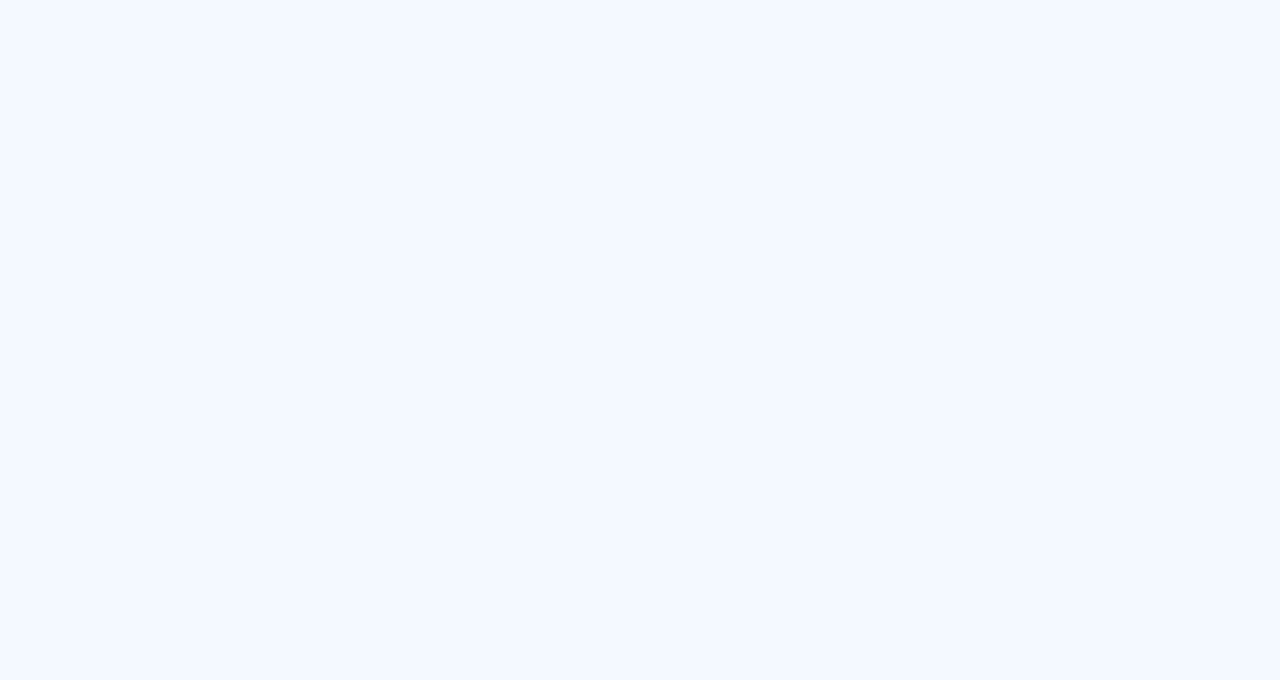
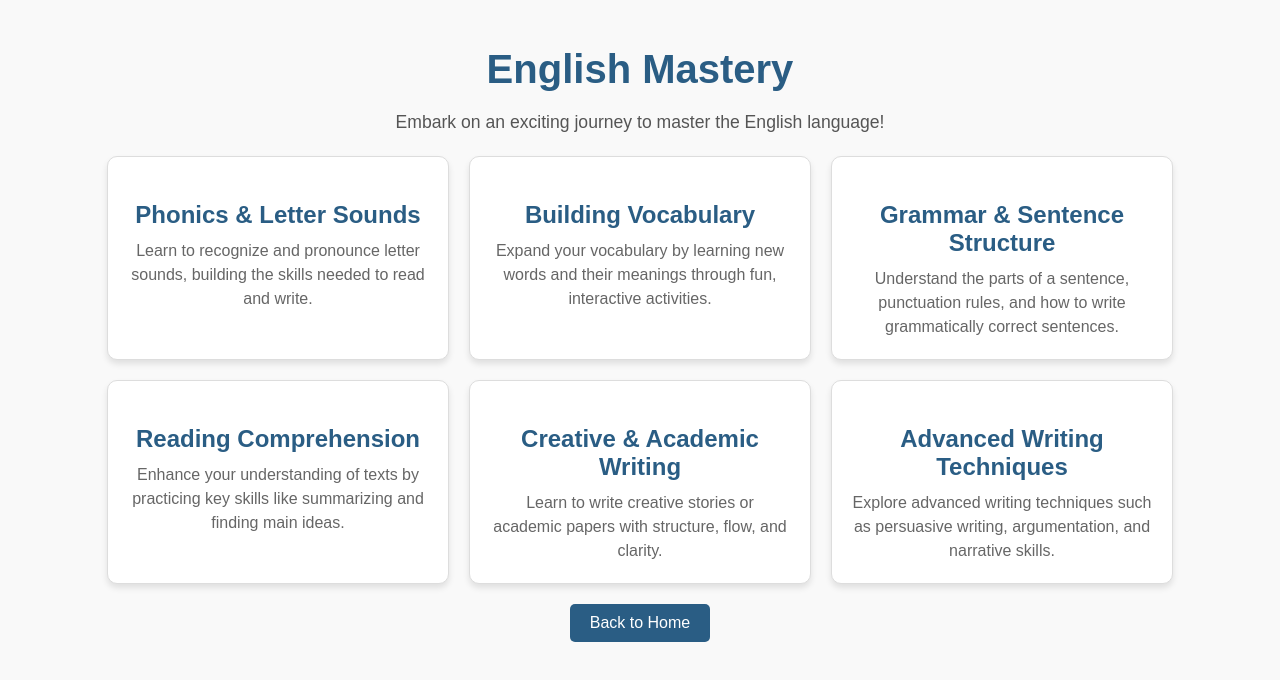
Before and after one commit to MadiBrom/Norbs, a React (Vite) app in the folder myapp-backend/myapp-frontend/: page /english in a window 1280 px wide. Before the commit this address had no page. Shown: the top 680 px of the page. Built offline with nearby package versions, Linux system fonts and the light colour scheme.

Commit message:
English Page Updates

```diff
--- a/myapp-backend/myapp-frontend/src/App.jsx
+++ b/myapp-backend/myapp-frontend/src/App.jsx
@@ -3,7 +3,6 @@
 import Home from './Components/Home';
 import MathPage from './Components/MathPage';
 import EnglishPage from './Components/EnglishPage';
-import WritingPage from './Components/WritingPage';
 import AboutPage from './Components/AboutPage';
 
 const App = () => {
@@ -12,8 +11,7 @@
       <Routes>
         <Route path="/" element={<Home />} />
         <Route path="/math" element={<MathPage />} />
-        <Route path="/reading" element={<EnglishPage />} />
-        <Route path="/writing" element={<WritingPage />} />
+        <Route path="/english" element={<EnglishPage />} />
         <Route path="/about" element={<AboutPage />} />
       </Routes>
     </Router>
--- /dev/null
+++ b/myapp-backend/myapp-frontend/src/Components/EnglishPage.css
@@ -0,0 +1,124 @@
+/* EnglishPage.css */
+
+/* General page styling */
+.english-page {
+    font-family: 'Arial', sans-serif;
+    text-align: center;
+    padding: 20px;
+    background-color: #f9f9f9;
+    color: #333;
+  }
+
+  h1 {
+    color: #2a5d84;
+    font-size: 2.5rem;
+    margin-bottom: 10px;
+  }
+
+  p {
+    font-size: 1.1rem;
+    margin-bottom: 20px;
+    color: #555;
+  }
+
+  /* Topics list styling */
+  .topics-list {
+    display: flex;
+    flex-wrap: wrap;
+    justify-content: center;
+    gap: 20px;
+  }
+
+  .topic-card {
+    background-color: #ffffff;
+    border: 1px solid #ddd;
+    border-radius: 10px;
+    width: 300px;
+    padding: 20px;
+    box-shadow: 0 4px 6px rgba(0, 0, 0, 0.1);
+    cursor: pointer;
+    transition: transform 0.2s, box-shadow 0.2s;
+  }
+
+  .topic-card:hover {
+    transform: translateY(-5px);
+    box-shadow: 0 8px 12px rgba(0, 0, 0, 0.2);
+  }
+
+  .topic-card h3 {
+    color: #2a5d84;
+    font-size: 1.5rem;
+    margin-bottom: 10px;
+  }
+
+  .topic-card p {
+    color: #666;
+    font-size: 1rem;
+    margin: 0;
+  }
+
+  /* Modal styling */
+  .modal {
+    position: fixed;
+    top: 0;
+    left: 0;
+    width: 100%;
+    height: 100%;
+    background-color: rgba(0, 0, 0, 0.5);
+    display: flex;
+    align-items: center;
+    justify-content: center;
+  }
+
+  .modal-content {
+    background-color: #ffffff;
+    border-radius: 10px;
+    width: 400px;
+    padding: 20px;
+    text-align: center;
+    box-shadow: 0 4px 6px rgba(0, 0, 0, 0.3);
+  }
+
+  .modal-content h2 {
+    font-size: 1.8rem;
+    color: #2a5d84;
+    margin-bottom: 10px;
+  }
+
+  .modal-content p {
+    font-size: 1.1rem;
+    color: #555;
+    margin-bottom: 20px;
+  }
+
+  .modal-content button {
+    background-color: #2a5d84;
+    color: #ffffff;
+    border: none;
+    border-radius: 5px;
+    padding: 10px 20px;
+    font-size: 1rem;
+    cursor: pointer;
+    transition: background-color 0.2s;
+  }
+
+  .modal-content button:hover {
+    background-color: #174363;
+  }
+
+  /* Back button styling */
+  .back-button {
+    margin-top: 20px;
+    background-color: #2a5d84;
+    color: #ffffff;
+    border: none;
+    border-radius: 5px;
+    padding: 10px 20px;
+    font-size: 1rem;
+    cursor: pointer;
+    transition: background-color 0.2s;
+  }
+
+  .back-button:hover {
+    background-color: #174363;
+  }
--- a/myapp-backend/myapp-frontend/src/Components/EnglishPage.jsx
+++ b/myapp-backend/myapp-frontend/src/Components/EnglishPage.jsx
@@ -1,11 +1,86 @@
-import React from 'react'
+import React, { useState } from 'react';
+import { useNavigate } from 'react-router-dom';
+import './EnglishPage.css'; // Add your CSS in a separate file
 
 const EnglishPage = () => {
+  const [selectedTopic, setSelectedTopic] = useState(null);
+  const navigate = useNavigate();
+
+  const topics = [
+    {
+      title: 'Phonics & Letter Sounds',
+      description:
+        'Learn to recognize and pronounce letter sounds, building the skills needed to read and write.',
+    },
+    {
+      title: 'Building Vocabulary',
+      description:
+        'Expand your vocabulary by learning new words and their meanings through fun, interactive activities.',
+    },
+    {
+      title: 'Grammar & Sentence Structure',
+      description:
+        'Understand the parts of a sentence, punctuation rules, and how to write grammatically correct sentences.',
+    },
+    {
+      title: 'Reading Comprehension',
+      description:
+        'Enhance your understanding of texts by practicing key skills like summarizing and finding main ideas.',
+    },
+    {
+      title: 'Creative & Academic Writing',
+      description:
+        'Learn to write creative stories or academic papers with structure, flow, and clarity.',
+    },
+    {
+      title: 'Advanced Writing Techniques',
+      description:
+        'Explore advanced writing techniques such as persuasive writing, argumentation, and narrative skills.',
+    },
+  ];
+
+  const handleNavigateBack = () => {
+    navigate('/');
+  };
+
   return (
-    <div>
+    <div className="english-page">
+      <h1>English Mastery</h1>
+      <p>Embark on an exciting journey to master the English language!</p>
 
+      <div className="topics-list">
+        {topics.map((topic, index) => (
+          <div
+            key={index}
+            className="topic-card"
+            onClick={() => setSelectedTopic(topic)}
+          >
+            <h3>{topic.title}</h3>
+            <p>{topic.description}</p>
+          </div>
+        ))}
+      </div>
+
+      {selectedTopic && (
+        <div className="modal">
+          <div className="modal-content">
+            <h2>{selectedTopic.title}</h2>
+            <p>{selectedTopic.description}</p>
+            <div>
+              <h3>Games</h3>
+              <h3>Flashcards</h3>
+              <h3>Videos</h3>
+            </div>
+            <button onClick={() => setSelectedTopic(null)}>Close</button>
+          </div>
+        </div>
+      )}
+
+      <button className="back-button" onClick={handleNavigateBack}>
+        Back to Home
+      </button>
     </div>
-  )
-}
+  );
+};
 
-export default EnglishPage
+export default EnglishPage;
--- a/myapp-backend/myapp-frontend/src/Components/Home.jsx
+++ b/myapp-backend/myapp-frontend/src/Components/Home.jsx
@@ -18,10 +18,10 @@
   return (
     <div>
       <h1>Welcome to Norb's Learning</h1>
-      <h3>Your Interactive Learning Adventure Starts Here!</h3>
+      <h3>Teaching resources for all ages.</h3>
 
       <p>
-        Whether you're just starting with numbers and sounds or exploring advanced concepts, Norb's Learning offers a fun and engaging platform for learners of all ages.
+        Whether your students are just starting with numbers and sounds or exploring advanced concepts, Norb's Learning offers a fun and engaging resources for learners of all ages.
       </p>
 
       <div>
--- a/myapp-backend/myapp-frontend/src/Components/WritingPage.jsx
+++ /dev/null
@@ -1,11 +0,0 @@
-import React from 'react'
-
-const WritingPage = () => {
-  return (
-    <div>
-
-    </div>
-  )
-}
-
-export default WritingPage
```
